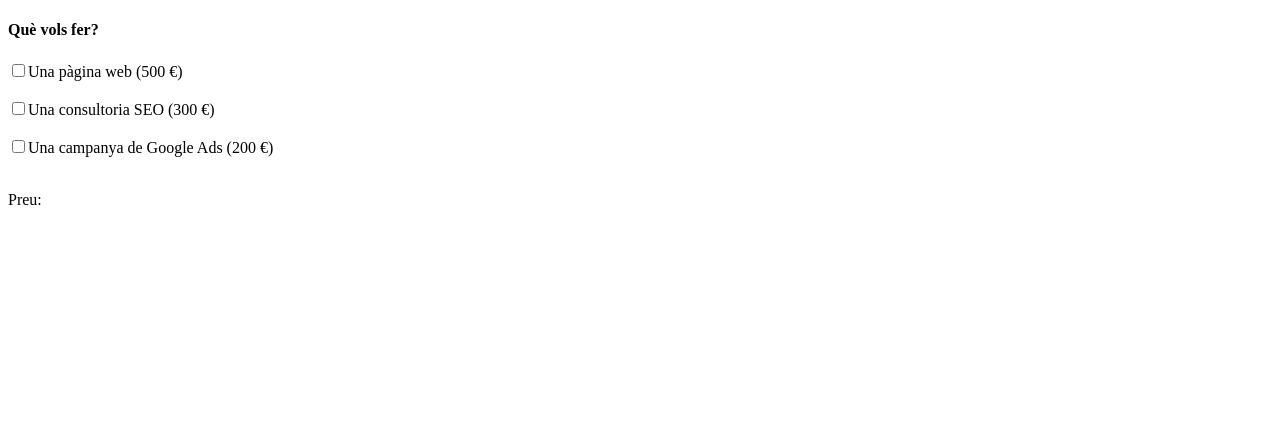
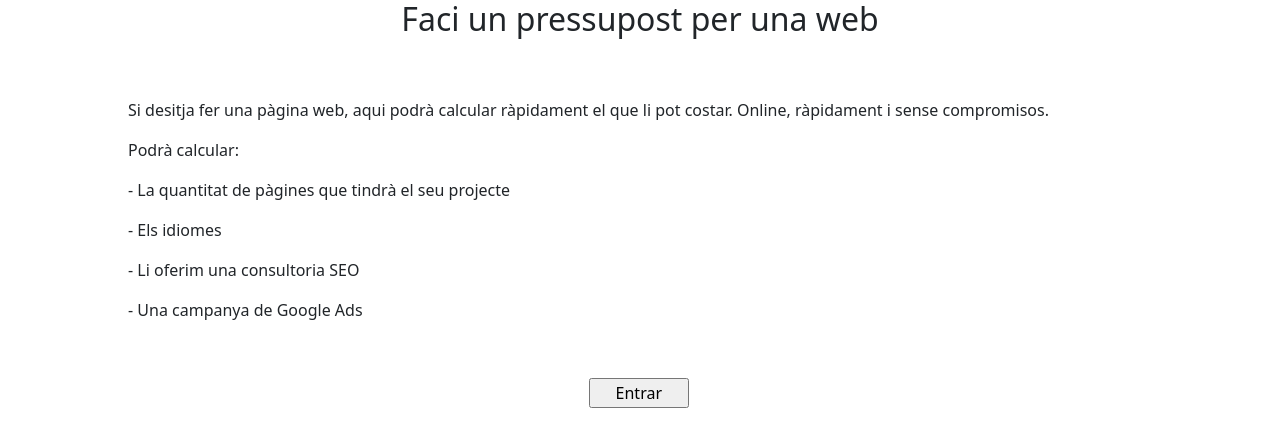
Before and after one commit to OriolGalm/Angular-7, an Angular app: page / in a window 1280 px wide. Shown: the top 446 px of the page. Built offline with nearby package versions, Linux system fonts and the light colour scheme.

Commit message:
exercici 5

```diff
--- a/angular.json
+++ b/angular.json
@@ -23,6 +23,7 @@
               "src/assets"
             ],
             "styles": [
+              "node_modules/bootstrap/dist/css/bootstrap.min.css",
               "src/styles.css"
             ],
             "scripts": []
--- a/src/app/app.module.ts
+++ b/src/app/app.module.ts
@@ -6,6 +6,7 @@ import { AppRoutingModule } from './app-routing.module';
 import { AppComponent } from './app.component';
 import { HomeComponent } from './home/home.component';
 import { PanellComponent } from './home/panell/panell.component';
+import { NgbModule } from '@ng-bootstrap/ng-bootstrap';
 
 @NgModule({
   declarations: [
@@ -17,7 +18,8 @@ import { PanellComponent } from './home/panell/panell.component';
     BrowserModule,
     AppRoutingModule,
     FormsModule,
-    ReactiveFormsModule
+    ReactiveFormsModule,
+    NgbModule
   ],
   providers: [],
   bootstrap: [AppComponent]
--- a/src/app/home/home.component.css
+++ b/src/app/home/home.component.css
@@ -0,0 +1,29 @@
+#welcome{
+    position: fixed;
+    top:0px;
+    left:0px;
+    background: white;
+    width: 100%;
+    height: 100vh;
+}
+#welcome>h2{
+    text-align: center;
+}
+#welcome>div{
+    width:80%;
+    margin: 60px auto
+}
+#welcome>div>input{
+    width: 100px;
+    margin: 40px 45%;
+    cursor: pointer;
+}
+h5{
+    position: absolute;
+    top:0px;
+    left: 84%;
+    cursor: pointer;
+}
+h5:hover{
+    color: mediumblue
+}
--- a/src/app/home/home.component.html
+++ b/src/app/home/home.component.html
@@ -4,3 +4,18 @@
 <app-panell *ngIf="option.selec && i == 0"></app-panell>
 </form>
 <p>Preu: <span *ngIf="this.webSvc.preuTotal">{{ this.webSvc.preuTotal }} €</span></p>
+<h5 (click)="goWelcome()">Pàgina d'informació</h5>
+
+<div id="welcome" *ngIf="welcome == true">
+    <h2>Faci un pressupost per una web</h2>
+    <div>
+        <p>Si desitja fer una pàgina web, aqui podrà calcular ràpidament el que li pot costar.
+            Online, ràpidament i sense compromisos.</p>
+        <p>Podrà calcular:</p>
+        <p>- La quantitat de pàgines que tindrà el seu projecte</p>
+        <p>- Els idiomes</p>
+        <p>- Li oferim una consultoria SEO</p>
+        <p>- Una campanya de Google Ads</p>
+        <input type="button" value="Entrar" (click)="goWelcome()">
+    </div>
+</div>
--- a/src/app/home/home.component.ts
+++ b/src/app/home/home.component.ts
@@ -8,6 +8,8 @@ import { WebService } from '../services/web.service';
 })
 export class HomeComponent implements OnInit {
 
+  public welcome: boolean = true;
+
   constructor(public readonly webSvc: WebService) { }
 
   ngOnInit(): void {
@@ -17,4 +19,13 @@ export class HomeComponent implements OnInit {
     this.webSvc.contract();
   }
 
+  goWelcome(){
+    if(this.welcome == true){
+      this.welcome = false;
+    }else{
+      this.welcome = true;
+    }
+
+  }
+
 }
--- a/src/app/home/panell/panell.component.html
+++ b/src/app/home/panell/panell.component.html
@@ -1,10 +1,10 @@
-<form [formGroup]="this.webSvc.numOptions" (keyup)="showPrices()" >
+<form [formGroup]="this.webSvc.numOptions">
     <label>Número de páginas</label>
     <button (click)="upPage()">+</button>
-    <input type="text" formControlName="quantPags" value="{{ this.webSvc.numPags }}" >
+    <input type="text" formControlName="quantPags" value="{{ this.webSvc.numPags }}" (keyup)="showPricesPag()">
     <button (click)="downPage()">-</button><br><br>
     <label>Número de idiomas</label>
     <button (click)="upLeng()">+</button>
-    <input type="text" formControlName="quantIdioms" value="{{ this.webSvc.numIdioms }}" >
+    <input type="text" formControlName="quantIdioms" value="{{ this.webSvc.numIdioms }}" (keyup)="showPricesLeng()">
     <button (click)="downLeng()">-</button><br>
 </form>
--- a/src/app/home/panell/panell.component.ts
+++ b/src/app/home/panell/panell.component.ts
@@ -13,8 +13,11 @@ export class PanellComponent implements OnInit {
   ngOnInit(): void {
   }
 
-  showPrices(): void{
-    this.webSvc.preuTotalWeb();
+  showPricesPag(): void{
+    this.webSvc.preuTotalPag();
+  }
+  showPricesLeng(): void{
+    this.webSvc.preuTotalLeng();
   }
 
   upPage(): void{
--- a/src/app/services/web.service.ts
+++ b/src/app/services/web.service.ts
@@ -12,7 +12,7 @@ export class WebService {
   private preuWeb: number = 0;
   private preuSeo: number = 0;
   private preuAds: number = 0;
-  public numPags: any = 1;
+  public numPags: any =  1;
   public numIdioms: any = 1;
   private numsWebTotal: number = 0;
 
@@ -51,24 +51,25 @@ export class WebService {
 
   preuTotalWeb(): void{
     this.preuSubTotal = this.preutotalDef;
-    this.numPags = this.numOptions.value.quantPags;
-    this.numIdioms = this.numOptions.value.quantIdioms;
     this.numsWebTotal = (this.numPags * this.numIdioms * 30);
     this.preuSubTotal += this.numsWebTotal;
     this.preuTotal = this.preuSubTotal;
   }
 
+  preuTotalPag(): void{
+    this.numPags = this.numOptions.value.quantPags;
+    this.preuTotalWeb();
+  }
+  preuTotalLeng(): void{
+    this.numIdioms = this.numOptions.value.quantIdioms;
+    this.preuTotalWeb();
+  }
+
   preuTotalUpDown(): void{
     this.preuSubTotal = this.preutotalDef;
-    if(this.numPags == 1 && this.numIdioms == 1){
-      this.numsWebTotal = 0;
-      this.preuSubTotal += this.numsWebTotal;
-      this.preuTotal = this.preuSubTotal;
-    }else{
       this.numsWebTotal = (this.numPags * this.numIdioms * 30);
       this.preuSubTotal += this.numsWebTotal;
       this.preuTotal = this.preuSubTotal;
-    }
   }
 
   upPageSvc(): void{
--- a/src/polyfills.ts
+++ b/src/polyfills.ts
@@ -1,3 +1,7 @@
+/***************************************************************************************************
+ * Load `$localize` onto the global scope - used if i18n tags appear in Angular templates.
+ */
+import '@angular/localize/init';
 /**
  * This file includes polyfills needed by Angular and is loaded before the app.
  * You can add your own extra polyfills to this file.
```
Also changed, not shown: package.json (+21 -9 lines), 1 other file (tests, documents, lock files or other folders).
